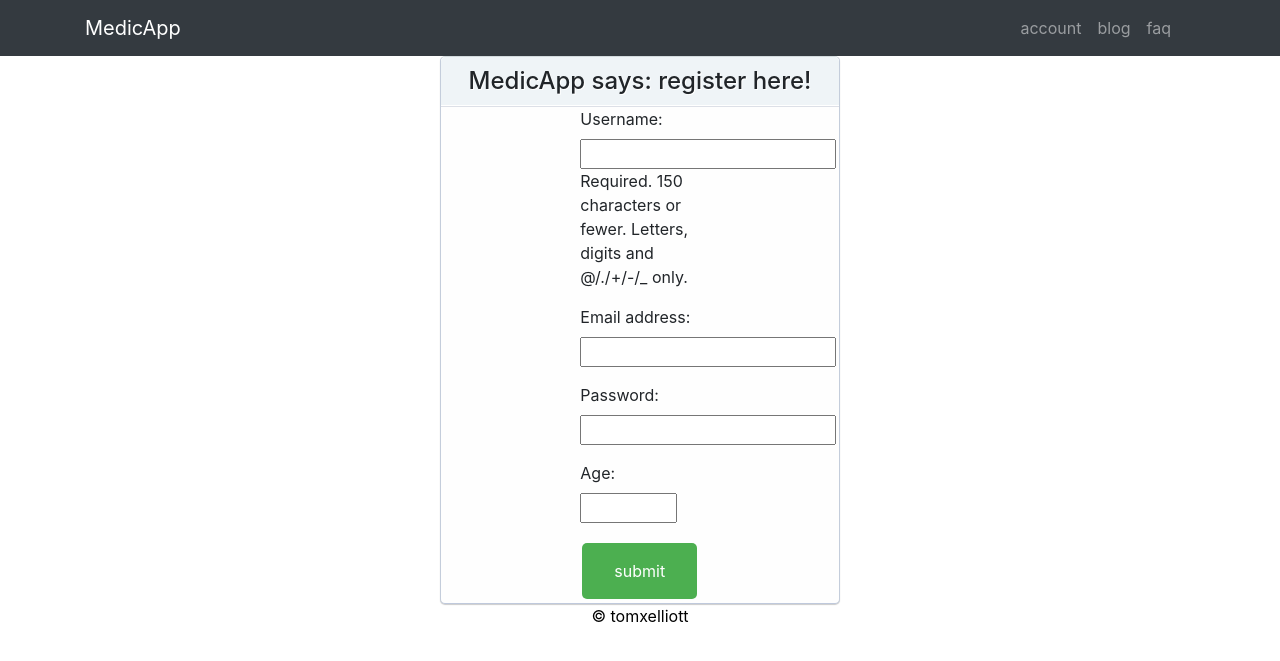
After one commit to tomxelliott/medicapp1.0, a Django app: page /quiz/register/ in a window 1280 px wide. The commit adds this page. Shown: the top 661 px of the page. Run offline with Django 3.2, Linux system fonts and the light colour scheme; some libraries are stand-ins or nearby versions.

Commit message:
Added functionality for users to register
This is about 40% complete as I need to wire it all together.

```diff
--- /dev/null
+++ b/quiz/forms.py
@@ -0,0 +1,32 @@
+from django.forms import ModelForm
+from django.db import transaction
+from django.db import models
+from django.forms import ModelForm, PasswordInput
+from django.forms.models import inlineformset_factory
+from django.contrib.auth.forms import PasswordChangeForm, SetPasswordForm
+from django.contrib.auth import get_user_model
+from django.forms import ValidationError
+
+from django import forms
+from django.core.validators import validate_email
+from django.core.exceptions import ValidationError
+from models import User, UserProfile
+
+
+class UserForm(forms.ModelForm):
+        class Meta:
+                model = User
+                fields = ["username", "email", "password"]
+
+
+class UserProfileForm(forms.Form):
+        age = forms.IntegerField()
+
+        class Meta:
+                model = UserProfile
+                fields = ["age"]
+
+        def __init__(self, *args, **kwargs):
+                super(UserProfileForm, self).__init__(*args, **kwargs)
+                self.fields["age"] = forms.IntegerField(min_value=1, max_value=120)
+                self.initial["email"] = 0
--- a/quiz/templates/quiz/base.html
+++ b/quiz/templates/quiz/base.html
@@ -36,13 +36,17 @@
         <div class="collapse navbar-collapse" id="navbarResponsive">
           <ul class="navbar-nav ml-auto">
             <li class="nav-item">
-              <a class="nav-link js-scroll-trigger" href="">account</a>
+                {% if user %}
+                <a class="nav-link js-scroll-trigger" href="{% url 'quiz:register' %}">account</a>
+                {% else %}
+                <a class="nav-link js-scroll-trigger" href="{% url 'quiz:register' %}">sign up</a>
+                {% endif %}
             </li>
             <li class="nav-item">
-              <a class="nav-link js-scroll-trigger" href="">blog</a>
+                <a class="nav-link js-scroll-trigger" href="">blog</a>
             </li>
             <li class="nav-item">
-              <a class="nav-link js-scroll-trigger" href="">contact</a>
+                <a class="nav-link js-scroll-trigger" href="">faq</a>
             </li>
             <div class="dropdown">
             <li class="nav-item">
--- /dev/null
+++ b/quiz/templates/quiz/register.html
@@ -0,0 +1,18 @@
+{% extends 'quiz/base.html' %}
+{% block content %}
+{% if registered %}
+<div id="container">
+    <a href="/rango/">Rango</a> says: thank you for registering.
+</div>
+{% else %}
+<div id="container">
+    <h1>MedicApp says: register here!</h1>
+    <form id="user_form" method="post" action="/quiz/register/" enctype="multipart/form-data">
+        {% csrf_token %}
+        {{ u_f.as_p }}
+        {{ p_f.as_p }}
+        <input type="submit" name="submit" value="submit" />
+    </form>
+</div>
+{% endif %}
+{% endblock %}
--- a/quiz/urls.py
+++ b/quiz/urls.py
@@ -9,4 +9,7 @@ urlpatterns = [
     url(r'^(?P<question_id>[0-9]+)/$', views.detail, name='detail'),
     url(r'^(?P<question_id>[0-9]+)/answer/$', views.answer, name='answer'),
     url(r'^out_of_questions/$', views.out_of_questions, name='out_of_questions'),
+    url(r'^login/$', views.login_page, name='login'),
+    url(r'^register/$', views.register, name='register'),
+
 ]
--- a/quiz/views.py
+++ b/quiz/views.py
@@ -1,8 +1,20 @@
+from django.contrib.auth.decorators import login_required
 from django.shortcuts import render, get_object_or_404
 from django.http import HttpResponse, Http404, HttpResponseRedirect
-from django.template import loader
+from django.template import loader, RequestContext
+from django.contrib.auth.models import User
+from models import UserProfile
+from forms import UserForm, UserProfileForm
+from django.http import HttpResponse
+from django.shortcuts import render_to_response
 
-from .models import Topic, Question, Choice
+from .models import Topic, Question, Choice, User
+
+
+def login_page(request):
+    template = loader.get_template('quiz/login.html')
+    context = {}
+    return HttpResponse(template.render(context, request))
 
 
 def index(request):
@@ -22,6 +34,7 @@ def index(request):
     return HttpResponse(template.render(context, request))
 
 
+@login_required
 def question(request, topic_id):
     """
     This function fetches all of the questions for a given topic selected by the user.
@@ -38,6 +51,7 @@ def question(request, topic_id):
     }
 
     return HttpResponse(template.render(context, request))
+
 
 
 def detail(request, question_id):
@@ -74,3 +88,28 @@ def out_of_questions(request):
     }
 
     return HttpResponse(template.render(context, request))
+
+def register(request):
+    context = RequestContext(request)
+    print context
+    registered = False
+    if request.method == 'POST':
+        u_f = UserForm(data=request.POST)
+        p_f = UserProfileForm(data=request.POST)
+        if u_f.is_valid() and p_f.is_valid():
+            user = u_f.save()
+            pw = user.password
+            user.set_password(pw)
+            user.save()
+            profile = p_f.save(commit=False)
+            profile.user = user
+            profile.save()
+            registered = True
+        else:
+            print u_f.errors, p_f.errors
+    else:
+        u_f = UserForm()
+        p_f = UserProfileForm()
+
+    return render_to_response('quiz/register.html', {'u_f': u_f, 'p_f': p_f, 'registered': registered},
+                              context)
```
Also changed, not shown: medicapp/settings.py (+11 -0 lines), quiz/models.py (+7 -3 lines), quiz/templates/quiz/login.html (added, +18 -0 lines), quiz/migrations/0003_auto_20171206_2138.py (added).
